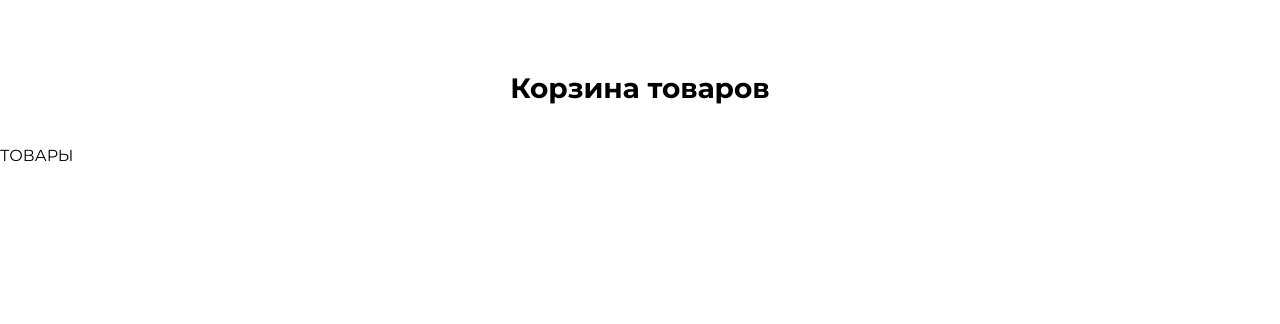
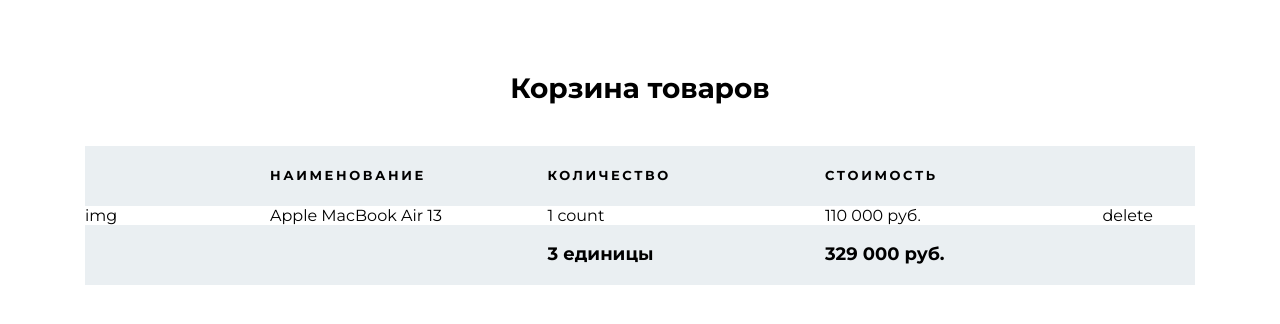
Before and after one commit to sergey87chuvasov/html-scss-bem-project11, a plain HTML site: page index.html in a window 1280 px wide. Drawn offline with Linux system fonts and the light colour scheme.

Commit message:
added header, footer, img

```diff
--- a/index.html
+++ b/index.html
@@ -10,18 +10,49 @@
 <body>
 
   <section class="section-cart">
+
     <header class="section-cart__header">
       <div class="container">
         <h1 class="title-1">Корзина товаров</h1>
       </div>
+    </header>
 
-    </header>
     <div class="section-cart__body">
       <div class="container">
 
+        <section class="cart">
+          <header class="cart-header">
+            <div class="cart-header__title">наименование</div>
+            <div class="cart-header__count">количество</div>
+            <div class="cart-header__cost">стоимость</div>
+          </header>
+          <section class="product">
+            <div class="product__img">
+              img
+            </div>
+            <div class="product__title">
+              Apple MacBook Air 13
+            </div>
+            <div class="product__count">
+              1 count
+            </div>
+            <div class="product__price">
+              110 000 руб.
+            </div>
+            <div class="product__controls">
+              delete
+            </div>
+
+          </section>
+          <footer class="cart-footer">
+            <div class="cart-footer__count">3 единицы</div>
+            <div class="cart-footer__price">329 000 руб.</div>
+          </footer>
+        </section>
+
       </div>
-      ТОВАРЫ
     </div>
+
   </section>
 
 </body>
--- /dev/null
+++ b/sass/blocks/_cart-footer.scss
@@ -0,0 +1,13 @@
+.cart-footer {
+  display: grid;
+  grid-template-columns: 5fr 3fr 4fr;
+  background: #eaeff2;
+  padding: 19px 0;
+  font-weight: 700;
+  font-size: 18px;
+  line-height: 1.2;
+}
+
+.cart-footer__count {
+  grid-column-start: 2;
+}
--- /dev/null
+++ b/sass/blocks/_cart-header.scss
@@ -0,0 +1,17 @@
+.cart-header {
+  display: grid;
+  // grid-template-columns: 2fr 3fr 3fr 3fr 1fr;
+  grid-template-columns: 2fr repeat(3, 3fr) 1fr;
+  padding: 22px 0;
+  background-color: #eaeff2;
+  font-weight: 700;
+  font-size: 13px;
+  // line-height: 120%;
+  line-height: 1.2;
+  letter-spacing: 0.2em;
+  text-transform: uppercase;
+}
+
+.cart-header__title {
+  grid-column-start: 2;
+}
--- /dev/null
+++ b/sass/blocks/_product.scss
@@ -0,0 +1,4 @@
+.product {
+  display: grid;
+  grid-template-columns: 2fr repeat(3, 3fr) 1fr;
+}
--- a/sass/blocks/_section-cart.scss
+++ b/sass/blocks/_section-cart.scss
@@ -6,6 +6,3 @@
   margin-bottom: 40px;
   text-align: center;
 }
-
-.section-cart__body {
-}
--- a/sass/main.scss
+++ b/sass/main.scss
@@ -6,3 +6,6 @@
 // Blocks
 @import './blocks/_section-cart.scss';
 @import './blocks/_titles.scss';
+@import './blocks/_cart-header.scss';
+@import './blocks/_product.scss';
+@import './blocks/_cart-footer.scss';
```
Also changed, not shown: css/main.css, img/icons/close.svg (added), img/icons/icon-down.svg (added), img/icons/icon-up.svg (added), img/products/apple_watch.jpg (added), img/products/mac_pro.jpg (added), img/products/macbook.jpg (added), 1 other file.
